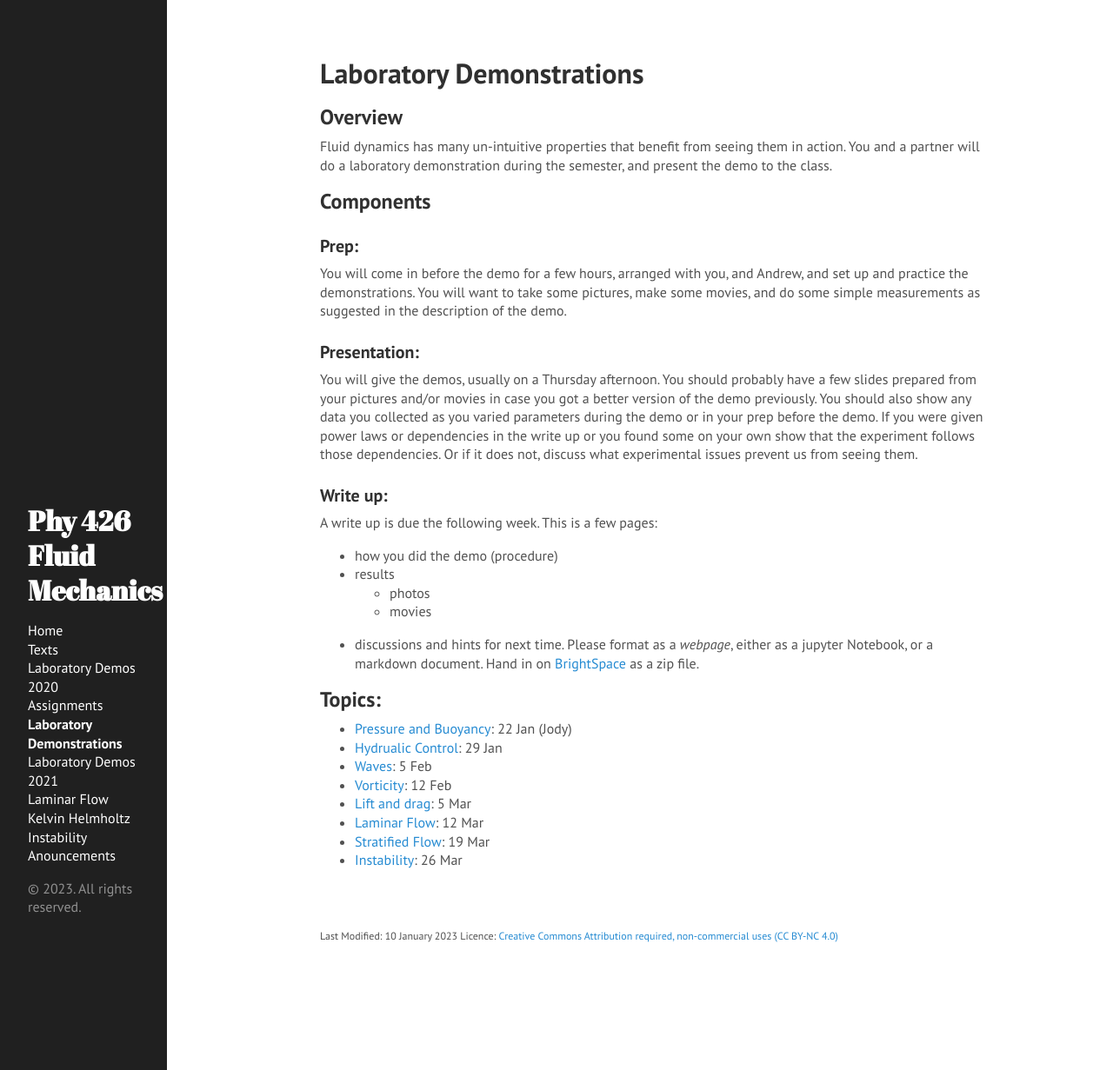
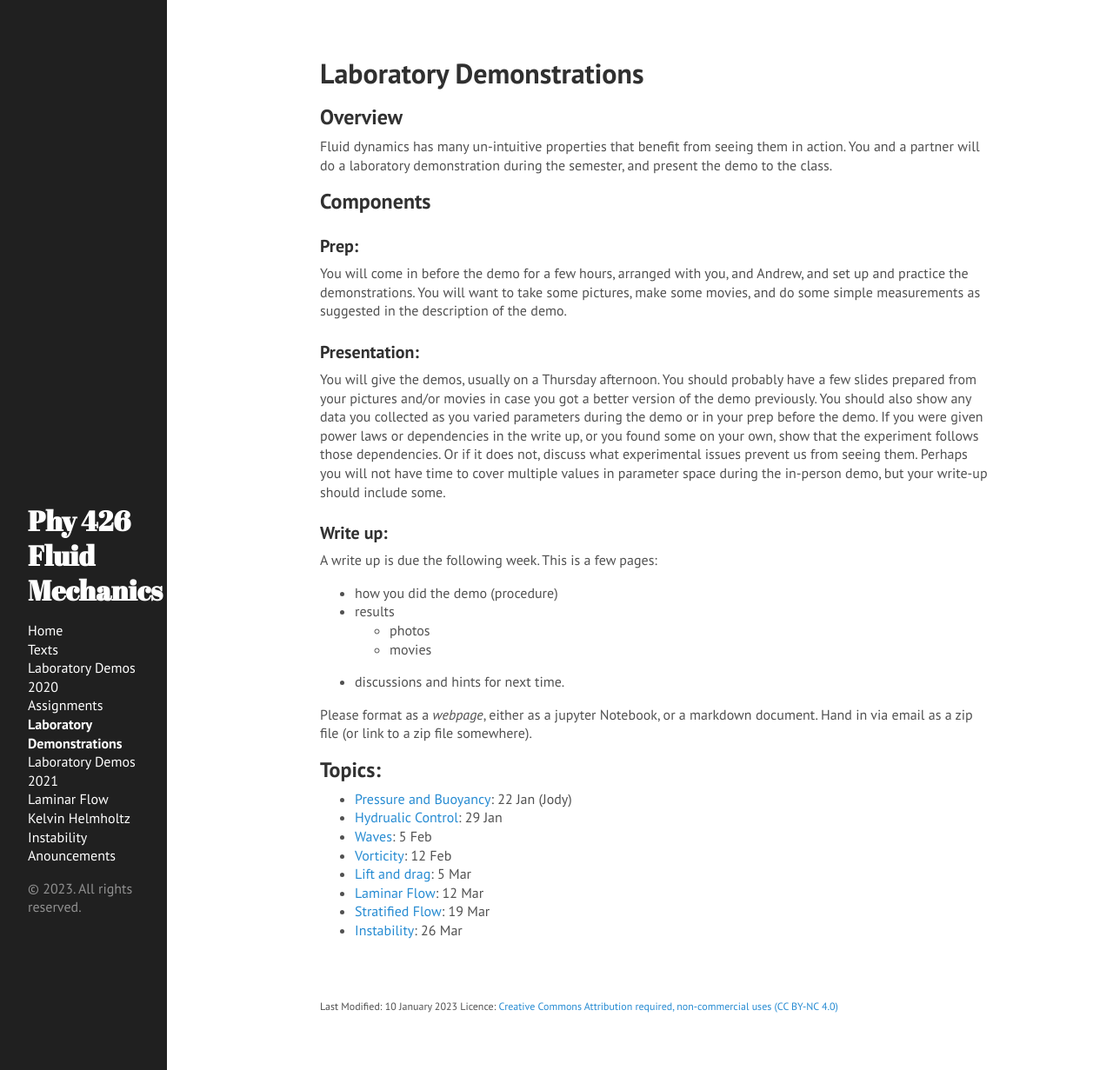
Before and after one commit to jklymak/Phy426, a Jekyll site: the page built from docs/Labs/index.md, in a window 1280 px wide and 1231 px high. Shown: the whole window at 87% size. Built offline with Jekyll 4.4.1, drawn with Linux system fonts in a browser that asks for light colours.

Commit message:
Labs a bit

```diff
--- a/docs/Labs/index.md
+++ b/docs/Labs/index.md
@@ -25,9 +25,11 @@ You will give the demos, usually on a Thursday afternoon.  You should probably
 have a few slides prepared from your pictures and/or movies in case you got a
 better version of the demo previously.  You should also show any data you
 collected as you varied parameters during the demo or in your prep before
-the demo.  If you were given power laws or dependencies in the write up or you
-found some on your own show that the experiment follows those dependencies.  Or
-if it does not, discuss what experimental issues prevent us from seeing them.
+the demo.  If you were given power laws or dependencies in the write up, or you
+found some on your own, show that the experiment follows those dependencies.  Or
+if it does not, discuss what experimental issues prevent us from seeing them.  Perhaps
+you will not have time to cover multiple values in parameter space during the in-person
+demo, but your write-up should include some.
 
 ### Write up:
 
@@ -37,9 +39,9 @@ A write up is due the following week.  This is a few pages:
    - photos
    - movies
  - discussions and hints for next time.
+
 Please format as a *webpage*, either as a jupyter Notebook, or a markdown
-document.  Hand in on [BrightSpace](https://bright.uvic.ca/) as a zip file.
-
+document.  Hand in via email as a zip file (or link to a zip file somewhere).
 
 ## Topics:
 
```
Also changed, not shown: 3 other files.
